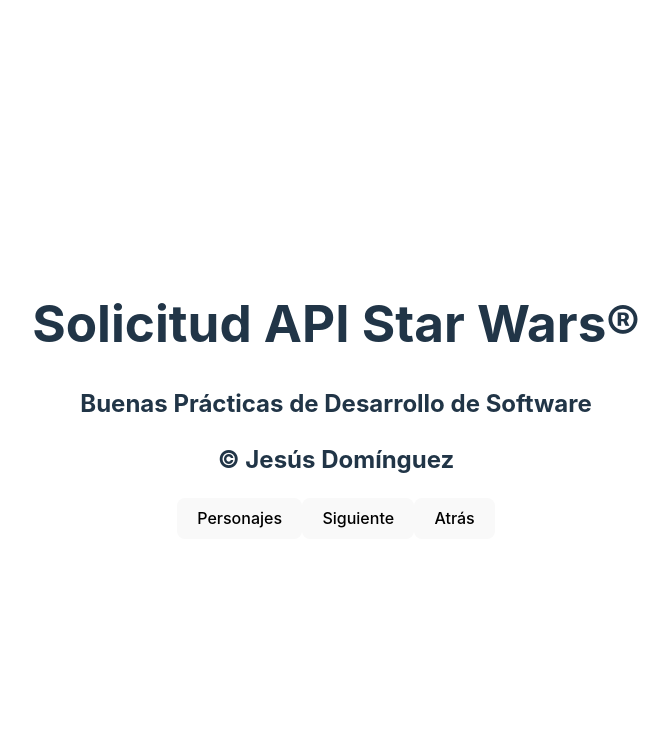
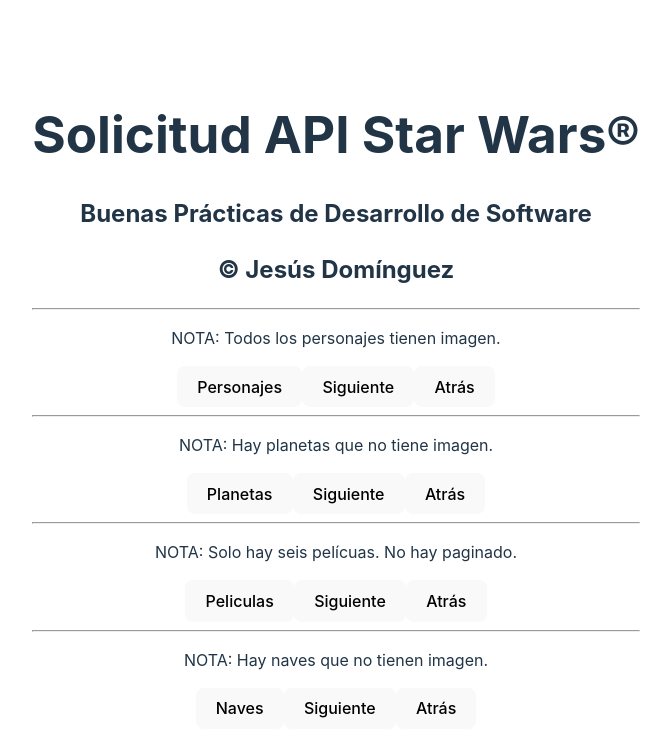
Before and after one commit to jesusdominguez2004/taller-api, a React (Vite) app: page / in a window 1280 px wide. Shown: the top 756 px of the page, without its empty margins (304-975 px from the left). Built offline with nearby package versions, Linux system fonts and the light colour scheme.

Commit message:
7. Añadiendo más categorías API

```diff
--- a/src/components/StarWars.jsx
+++ b/src/components/StarWars.jsx
@@ -4,7 +4,13 @@
 const StarWars = () => {
     // Variables hooks
     const [personajes, setPersonajes] = useState([]);
-    const [paginacion, setPaginacion] = useState(0);
+    const [planetas, setPlanetas] = useState([]);
+    const [peliculas, setPeliculas] = useState([]);
+    const [naves, setNaves] = useState([]);
+    const [paginacionPersonajes, setPaginacionPersonajes] = useState(0);
+    const [paginacionPlanetas, setPaginacionPlanetas] = useState(0);
+    const [paginacionPeliculas, setPaginacionPeliculas] = useState(0);
+    const [paginacionNaves, setPaginacionNaves] = useState(0);
 
     // Funciones API
     const traerPersonajes = async (next) => {
@@ -22,26 +28,125 @@
         }
     }
 
+    const traerPlanetas = async (next) => {
+        try {
+            const solicitud = await fetch(`https://swapi.dev/api/planets/?page=${next}`);
+            const { results } = await solicitud.json();
+            const planetasConImagenes = results.map((x) => ({
+                ...x,
+                image: `https://starwars-visualguide.com/assets/img/planets/${getIdFromUrl(x.url)}.jpg`,
+            }));
+            setPlanetas(planetasConImagenes);
+            console.log(planetasConImagenes);
+        } catch (error) {
+            console.log(error);
+        }
+    }
+
+    const traerPeliculas = async (next) => {
+        try {
+            const solicitud = await fetch(`https://swapi.dev/api/films/?page=${next}`);
+            const { results } = await solicitud.json();
+            const peliculasConImagenes = results.map((x) => ({
+                ...x,
+                image: `https://starwars-visualguide.com/assets/img/films/${getIdFromUrl(x.url)}.jpg`,
+            }));
+            setPeliculas(peliculasConImagenes);
+            console.log(peliculasConImagenes);
+        } catch (error) {
+            console.log(error);
+        }
+    }
+
+    const traerNaves = async (next) => {
+        try {
+            const solicitud = await fetch(`https://swapi.dev/api/starships/?page=${next}`);
+            const { results } = await solicitud.json();
+            const navesConImagenes = results.map((x) => ({
+                ...x,
+                image: `https://starwars-visualguide.com/assets/img/starships/${getIdFromUrl(x.url)}.jpg`,
+            }));
+            setNaves(navesConImagenes);
+            console.log(navesConImagenes);
+        } catch (error) {
+            console.log(error);
+        }
+    }
+
     const getIdFromUrl = (url) => {
         const urlList = url.split('/');
         return urlList[urlList.length - 2]
     }
 
-    // Funciones botones
-    const traer = () => {
-        setPaginacion(paginacion + 1);
-        traerPersonajes(paginacion + 1);
+    // Funciones botones PERSONAJES
+    const traerPersonajesAux = () => {
+        setPaginacionPersonajes(paginacionPersonajes + 1);
+        traerPersonajes(paginacionPersonajes + 1);
     }
 
-    const siguiente = () => {
-        setPaginacion(paginacion + 1);
-        traerPersonajes(paginacion + 1);
+    const siguientePersonajes = () => {
+        setPaginacionPersonajes(paginacionPersonajes + 1);
+        traerPersonajes(paginacionPersonajes + 1);
     }
 
-    const atras = () => {
-        if (paginacion > 1) {
-            setPaginacion(paginacion - 1);
-            traerPersonajes(paginacion - 1);
+    const atrasPersonajes = () => {
+        if (paginacionPersonajes > 1) {
+            setPaginacionPersonajes(paginacionPersonajes - 1);
+            traerPersonajes(paginacionPersonajes - 1);
+        }
+    }
+
+    // Funciones botones PLANETAS
+    const traerPlanetasAux = () => {
+        setPaginacionPlanetas(paginacionPlanetas + 1);
+        traerPlanetas(paginacionPlanetas + 1);
+    }
+
+    const siguientePlanetas = () => {
+        setPaginacionPlanetas(paginacionPlanetas + 1);
+        traerPlanetas(paginacionPlanetas + 1);
+    }
+
+    const atrasPlanetas = () => {
+        if (paginacionPlanetas > 1) {
+            setPaginacionPlanetas(paginacionPlanetas - 1);
+            traerPlanetas(paginacionPlanetas - 1);
+        }
+    }
+
+    // Funciones botones PELICULAS
+    const traerPeliculasAux = () => {
+        setPaginacionPeliculas(paginacionPeliculas + 1);
+        traerPeliculas(paginacionPeliculas + 1);
+    }
+
+    const siguientePeliculas = () => {
+        setPaginacionPeliculas(paginacionPeliculas + 1);
+        traerPeliculas(paginacionPeliculas + 1);
+    }
+
+    const atrasPeliculas = () => {
+        if (paginacionPeliculas > 1) {
+            setPaginacionPeliculas(paginacionPeliculas - 1);
+            traerPeliculas(paginacionPeliculas - 1);
+        }
+    }
+
+    // Funciones botones NAVES
+    const traerNavesAux = () => {
+        setPaginacionNaves(paginacionNaves + 1);
+        traerNaves(paginacionNaves + 1);
+    }
+
+    const siguienteNaves = () => {
+        setPaginacionNaves(paginacionNaves + 1);
+        traerNaves(paginacionNaves + 1);
+    }
+
+    const atrasNaves = () => {
+        if (paginacionNaves > 1) {
+            setPaginacionNaves(paginacionNaves - 1);
+            traerNaves(paginacionNaves - 1);
         }
     }
 
@@ -51,11 +156,54 @@
             <h1>Solicitud API Star Wars®</h1>
             <h2>Buenas Prácticas de Desarrollo de Software</h2>
             <h2>© Jesús Domínguez</h2>
-            <button onClick={traer}>Personajes</button>
-            <button onClick={siguiente}>Siguiente</button>
-            <button onClick={atras}>Atrás</button>
+            <hr />
+            <p>NOTA: Todos los personajes tienen imagen.</p>
+            <button onClick={traerPersonajesAux}>Personajes</button>
+            <button onClick={siguientePersonajes}>Siguiente</button>
+            <button onClick={atrasPersonajes}>Atrás</button>
             {
                 personajes.map(({name, image}) => (
+                    <div key={name}>
+                        <h3>NOMBRE: {name}</h3>
+                        <img src={image} alt={name} />
+                    </div>
+                ))
+            }
+            <hr />
+            <p>NOTA: Hay planetas que no tiene imagen.</p>
+            <button onClick={traerPlanetasAux}>Planetas</button>
+            <button onClick={siguientePlanetas}>Siguiente</button>
+            <button onClick={atrasPlanetas}>Atrás</button>
+            {
+                planetas.map(({name, image}) => (
+                    <div key={name}>
+                        <h3>NOMBRE: {name}</h3>
+                        <img src={image} alt={name} />
+                    </div>
+                ))
+            }
+            <hr />
+            <p>NOTA: Solo hay seis pelícuas. No hay paginado.</p>
+            <button onClick={traerPeliculasAux}>Peliculas</button>
+            <button onClick={siguientePeliculas}>Siguiente</button>
+            <button onClick={atrasPeliculas}>Atrás</button>
+            {
+                peliculas.map(({title, director, release_date, image}) => (
+                    <div key={title}>
+                        <h3>NOMBRE: {title}</h3>
+                        <h3>DIRECTOR: {director}</h3>
+                        <h3>FECHA ESTRENO: {release_date}</h3>
+                        <img src={image} alt={title} />
+                    </div>
+                ))
+            }
+            <hr />
+            <p>NOTA: Hay naves que no tienen imagen.</p>
+            <button onClick={traerNavesAux}>Naves</button>
+            <button onClick={siguienteNaves}>Siguiente</button>
+            <button onClick={atrasNaves}>Atrás</button>
+            {
+                naves.map(({name, image}) => (
                     <div key={name}>
                         <h3>NOMBRE: {name}</h3>
                         <img src={image} alt={name} />
```
